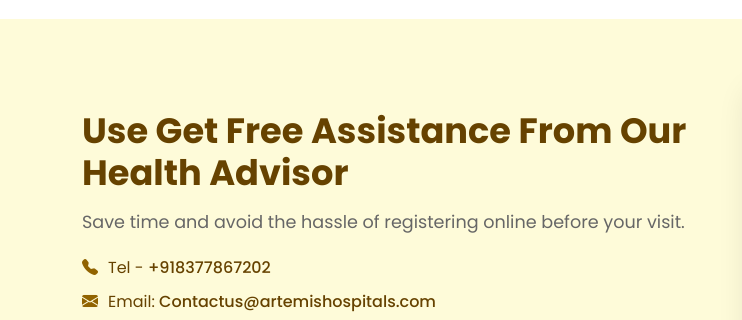
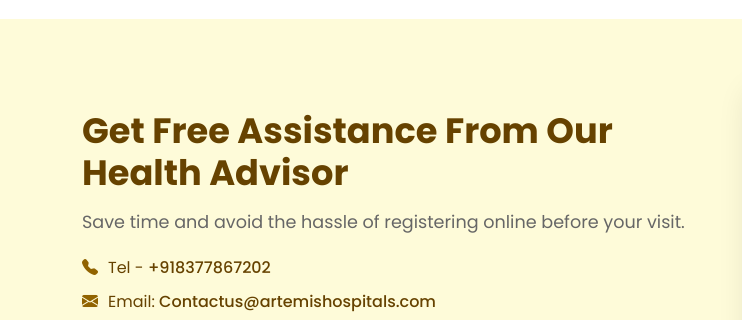
Before and after one commit to Ani045/artemis-domestic, a plain HTML site: page index.html in a window 1280 px wide. Shown: the part 6807-7127 px from the top of the page, 0-742 px from the left. Drawn offline with nearby package versions, Linux system fonts and the light colour scheme.

Commit message:
final changes done

```diff
--- a/index.html
+++ b/index.html
@@ -1183,7 +1183,7 @@
             <div class="row align-items-center">
                 <div class="col-lg-7">
                     <div class="ivy-register-content">
-                        <h2 class="ivy-register-heading">Use Get Free Assistance From Our Health Advisor</h2>
+                        <h2 class="ivy-register-heading">Get Free Assistance From Our Health Advisor</h2>
                         <p class="ivy-register-subtext">Save time and avoid the hassle of registering online before your visit.                        </p>
                         <div class="ivy-contact-info">
                             <div class="ivy-contact-item">
```
